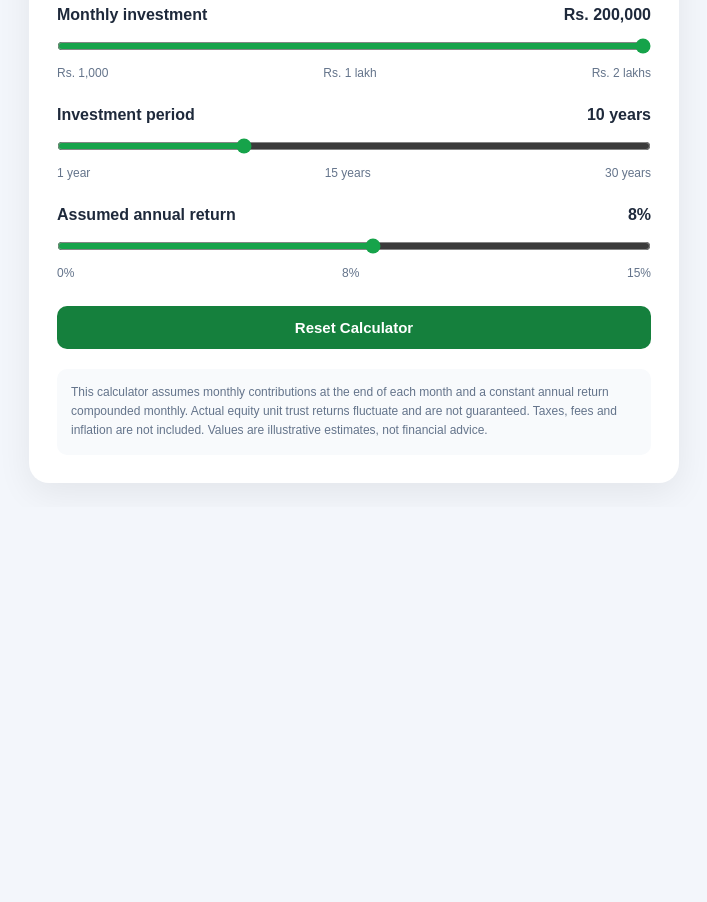
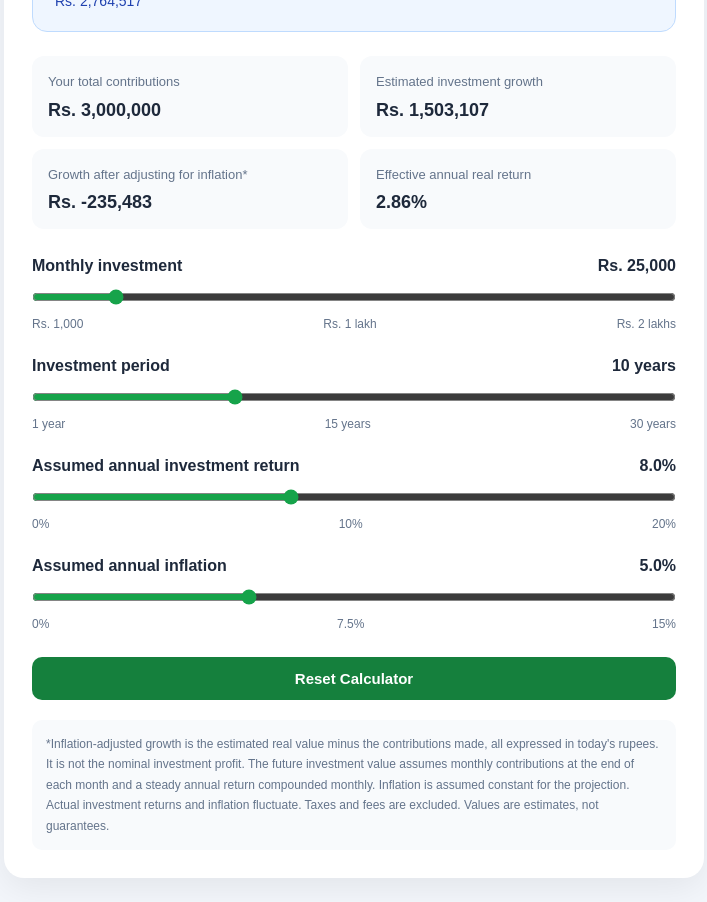
Before and after one commit to shamdharu/Investment-calculator, a plain HTML site: page index.html in a window 1280 px wide. Shown: the part 399-1301 px from the top of the page, without its empty margins (286-993 px from the left). Before the commit the page ends 906 px from the top, so only its background shows below. Drawn offline with Linux system fonts and the light colour scheme.

Commit message:
feat:inflation rate added

```diff
--- a/index.html
+++ b/index.html
@@ -1,3 +1,4 @@
+
 <!DOCTYPE html>
 <html lang="en">
 <head>
@@ -20,7 +21,7 @@
     }
 
     .calculator {
-      max-width: 650px;
+      max-width: 700px;
       margin: 0 auto;
       padding: 28px;
       background: white;
@@ -44,7 +45,7 @@
       border: 1px solid #bbf7d0;
       border-radius: 15px;
       padding: 22px;
-      margin-bottom: 24px;
+      margin-bottom: 18px;
     }
 
     .result-label {
@@ -67,9 +68,29 @@
       overflow-wrap: anywhere;
     }
 
+    .real-value-card {
+      background: #eff6ff;
+      border: 1px solid #bfdbfe;
+      border-radius: 15px;
+      padding: 22px;
+      margin-bottom: 24px;
+    }
+
+    .real-value-card .result-label {
+      color: #1d4ed8;
+    }
+
+    .real-value-card .total-crores {
+      color: #1d4ed8;
+    }
+
+    .real-value-card .total-rupees {
+      color: #1e40af;
+    }
+
     .summary {
       display: grid;
-      grid-template-columns: 1fr 1fr;
+      grid-template-columns: repeat(2, minmax(0, 1fr));
       gap: 12px;
       margin-bottom: 28px;
     }
@@ -85,11 +106,12 @@
       display: block;
       color: #64748b;
       font-size: 13px;
+      line-height: 1.5;
       margin-bottom: 8px;
     }
 
     .summary-item strong {
-      font-size: 19px;
+      font-size: 18px;
       overflow-wrap: anywhere;
     }
 
@@ -135,7 +157,7 @@
       padding: 14px;
       border-radius: 10px;
       font-size: 12px;
-      line-height: 1.6;
+      line-height: 1.7;
     }
 
     .reset-button {
@@ -171,13 +193,19 @@
   <main class="calculator">
     <h1>Investment Calculator</h1>
     <p class="subtitle">
-      Calculate how your monthly investments could grow over time.
+      Estimate your future wealth and what it may be worth after inflation.
     </p>
 
     <section class="result-card">
       <p class="result-label">Estimated final investment value</p>
       <div class="total-crores" id="totalCrores">Rs. 0.00 crores</div>
       <div class="total-rupees" id="totalRupees">Rs. 0</div>
+    </section>
+
+    <section class="real-value-card">
+      <p class="result-label">Value in today's money (after inflation)</p>
+      <div class="total-crores" id="realCrores">Rs. 0.00 crores</div>
+      <div class="total-rupees" id="realRupees">Rs. 0</div>
     </section>
 
     <section class="summary">
@@ -190,22 +218,26 @@
         <span>Estimated investment growth</span>
         <strong id="growth">Rs. 0</strong>
       </div>
+
+      <div class="summary-item">
+        <span>Growth after adjusting for inflation*</span>
+        <strong id="realGrowth">Rs. 0</strong>
+      </div>
+
+      <div class="summary-item">
+        <span>Effective annual real return</span>
+        <strong id="realRate">3.00%</strong>
+      </div>
     </section>
 
     <div class="control">
       <div class="control-header">
         <label for="monthly">Monthly investment</label>
-        <output id="monthlyValue">Rs. 200,000</output>
+        <output id="monthlyValue">Rs. 25,000</output>
       </div>
 
-      <input
-        type="range"
-        id="monthly"
-        min="1000"
-        max="200000"
-        step="1000"
-        value="200000"
-      />
+      <input type="range" id="monthly"
+        min="1000" max="200000" step="1000" value="25000" />
 
       <div class="range-labels">
         <span>Rs. 1,000</span>
@@ -220,14 +252,8 @@
         <output id="yearsValue">10 years</output>
       </div>
 
-      <input
-        type="range"
-        id="years"
-        min="1"
-        max="30"
-        step="1"
-        value="10"
-      />
+      <input type="range" id="years"
+        min="1" max="30" step="1" value="10" />
 
       <div class="range-labels">
         <span>1 year</span>
@@ -238,22 +264,32 @@
 
     <div class="control">
       <div class="control-header">
-        <label for="rate">Assumed annual return</label>
+        <label for="rate">Assumed annual investment return</label>
         <output id="rateValue">8%</output>
       </div>
 
-      <input
-        type="range"
-        id="rate"
-        min="0"
-        max="15"
-        step="1"
-        value="8"
-      />
+      <input type="range" id="rate"
+        min="0" max="20" step="0.5" value="8" />
 
       <div class="range-labels">
         <span>0%</span>
-        <span>8%</span>
+        <span>10%</span>
+        <span>20%</span>
+      </div>
+    </div>
+
+    <div class="control">
+      <div class="control-header">
+        <label for="inflation">Assumed annual inflation</label>
+        <output id="inflationValue">5%</output>
+      </div>
+
+      <input type="range" id="inflation"
+        min="0" max="15" step="0.5" value="5" />
+
+      <div class="range-labels">
+        <span>0%</span>
+        <span>7.5%</span>
         <span>15%</span>
       </div>
     </div>
@@ -263,10 +299,13 @@
     </button>
 
     <p class="note">
-      This calculator assumes monthly contributions at the end of each month
-      and a constant annual return compounded monthly. Actual equity unit trust
-      returns fluctuate and are not guaranteed. Taxes, fees and inflation are
-      not included. Values are illustrative estimates, not financial advice.
+      *Inflation-adjusted growth is the estimated real value minus the
+      contributions made, all expressed in today's rupees. It is not the
+      nominal investment profit. The future investment value assumes
+      monthly contributions at the end of each month and a steady annual
+      return compounded monthly. Inflation is assumed constant for the
+      projection. Actual investment returns and inflation fluctuate.
+      Taxes and fees are excluded. Values are estimates, not guarantees.
     </p>
   </main>
 
@@ -274,15 +313,22 @@
     const monthlyInput = document.getElementById("monthly");
     const yearsInput = document.getElementById("years");
     const rateInput = document.getElementById("rate");
+    const inflationInput = document.getElementById("inflation");
 
     const monthlyValue = document.getElementById("monthlyValue");
     const yearsValue = document.getElementById("yearsValue");
     const rateValue = document.getElementById("rateValue");
+    const inflationValue = document.getElementById("inflationValue");
 
     const totalCrores = document.getElementById("totalCrores");
     const totalRupees = document.getElementById("totalRupees");
+    const realCrores = document.getElementById("realCrores");
+    const realRupees = document.getElementById("realRupees");
+
     const contributionsOutput = document.getElementById("contributions");
     const growthOutput = document.getElementById("growth");
+    const realGrowthOutput = document.getElementById("realGrowth");
+    const realRateOutput = document.getElementById("realRate");
 
     const formatRupees = (amount) =>
       "Rs. " + Math.round(amount).toLocaleString("en-US");
@@ -291,14 +337,16 @@
       const monthly = Number(monthlyInput.value);
       const years = Number(yearsInput.value);
       const annualRate = Number(rateInput.value) / 100;
+      const inflation = Number(inflationInput.value) / 100;
 
       const months = years * 12;
       const invested = monthly * months;
 
-      // Convert effective annual return into an equivalent monthly rate.
-      const monthlyRate = Math.pow(1 + annualRate, 1 / 12) - 1;
+      // Effective annual return converted to an equivalent monthly rate.
+      const monthlyRate =
+        Math.pow(1 + annualRate, 1 / 12) - 1;
 
-      // Future value of regular monthly contributions.
+      // Future value of monthly investments.
       let finalValue;
 
       if (monthlyRate === 0) {
@@ -310,32 +358,55 @@
           monthlyRate;
       }
 
+      // Convert future money into today's purchasing power.
+      const inflationFactor = Math.pow(1 + inflation, years);
+      const inflationAdjustedValue = finalValue / inflationFactor;
+
       const growth = finalValue - invested;
+      const realGrowth = inflationAdjustedValue - invested;
+
+      // Real return accounts for both return and inflation.
+      const realRate =
+        ((1 + annualRate) / (1 + inflation) - 1) * 100;
 
       monthlyValue.textContent = formatRupees(monthly);
-      yearsValue.textContent = years + (years === 1 ? " year" : " years");
-      rateValue.textContent = (annualRate * 100).toFixed(0) + "%";
+      yearsValue.textContent =
+        years + (years === 1 ? " year" : " years");
+      rateValue.textContent = (annualRate * 100).toFixed(1) + "%";
+      inflationValue.textContent = (inflation * 100).toFixed(1) + "%";
 
       totalCrores.textContent =
         "Rs. " + (finalValue / 10000000).toFixed(2) + " crores";
+      totalRupees.textContent = formatRupees(finalValue);
 
-      totalRupees.textContent = formatRupees(finalValue);
+      realCrores.textContent =
+        "Rs. " + (inflationAdjustedValue / 10000000).toFixed(2) +
+        " crores";
+      realRupees.textContent = formatRupees(inflationAdjustedValue);
+
       contributionsOutput.textContent = formatRupees(invested);
       growthOutput.textContent = formatRupees(growth);
+      realGrowthOutput.textContent = formatRupees(realGrowth);
+      realRateOutput.textContent = realRate.toFixed(2) + "%";
     }
 
-    monthlyInput.addEventListener("input", calculateInvestment);
-    yearsInput.addEventListener("input", calculateInvestment);
-    rateInput.addEventListener("input", calculateInvestment);
+    [
+      monthlyInput,
+      yearsInput,
+      rateInput,
+      inflationInput
+    ].forEach((input) => {
+      input.addEventListener("input", calculateInvestment);
+    });
 
     document.getElementById("resetButton").addEventListener("click", () => {
-      monthlyInput.value = 200000;
+      monthlyInput.value = 25000;
       yearsInput.value = 10;
       rateInput.value = 8;
+      inflationInput.value = 5;
       calculateInvestment();
     });
 
-    // Calculate the initial values when the page opens.
     calculateInvestment();
   </script>
 </body>
```
